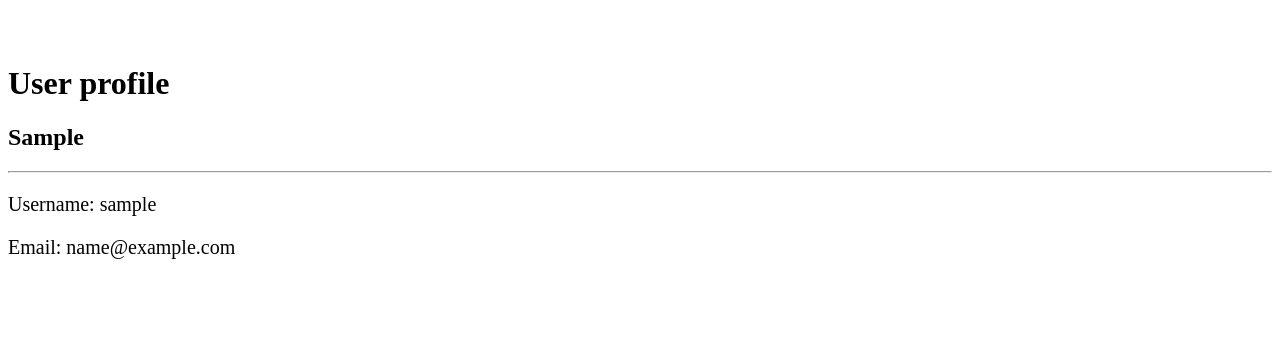
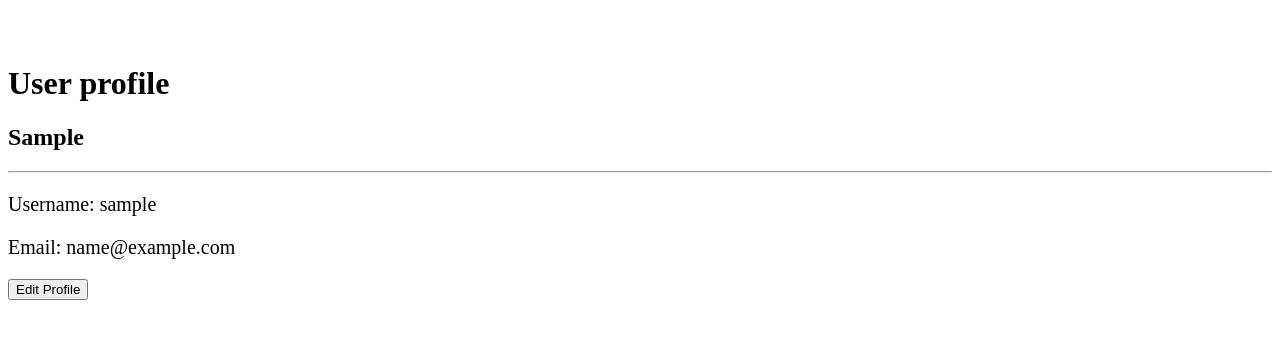
Before and after one commit to WongNork/wongnork, a Django app: template wongnork/templates/user_profile.html in a window 1280 px wide. Shown: the top 339 px of the page. Run offline with Django 3.2, Linux system fonts and the light colour scheme; the template is opened without the code that fills it, so the values that code supplies are empty; the visitor is signed in with stand-in values (Sample User, id 1); some libraries are stand-ins or nearby versions.

Commit message:
adding edit template in user profile page

```diff
--- a/wongnork/templates/user_profile.html
+++ b/wongnork/templates/user_profile.html
@@ -12,6 +12,9 @@
                 <div class="card-text">
                     <p class="text-muted mb-0" style="font-size: 20px">Username: {{ user.username }} </p>
                     <p class="text-muted mb-0" style="font-size: 20px">Email: {{ user.email }} </p>
+                    <div class="text-right">
+                        <button type="button" class="btn btn-outline-primary btn-sm" data-toggle="modal" data-target="#profileModal">Edit Profile</button>
+                    </div>
                 </div>
             </div>
         </div>
```
